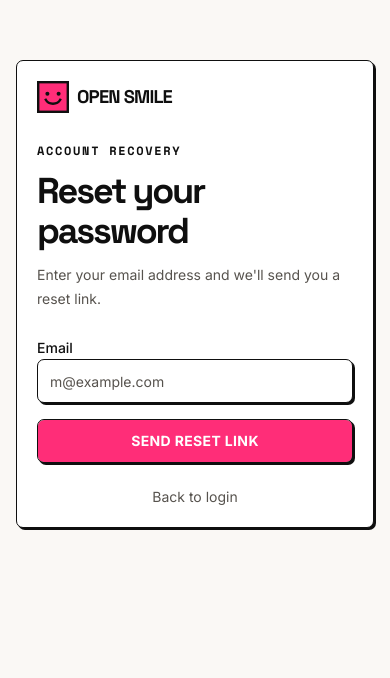
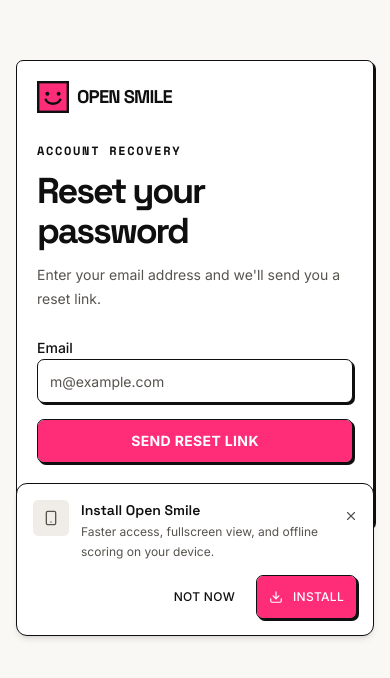
Before and after one commit to ronisarkar-official/open-smile, a Next.js app: page /forgot-password in a window 390 px wide. Shown: the part 128-806 px from the top of the page. Built offline with nearby package versions, Linux system fonts and the light colour scheme.

Commit message:
fix(pwa): improve mobile install prompt display, service worker registration, and step-by-step guide

```diff
--- a/components/dashboard/sidebar.tsx
+++ b/components/dashboard/sidebar.tsx
@@ -396,7 +396,7 @@ export const DashboardSidebar = ({
 				onAvatarChange={setAvatarOverride}
 			/>
 
-			<IosInstallGuide open={showIosGuide} onOpenChange={setShowIosGuide} />
+			<IosInstallGuide open={showIosGuide} onOpenChange={setShowIosGuide} isIOS={isIOS} />
 		</>
 	);
 };
--- a/components/pwa/install-prompt.tsx
+++ b/components/pwa/install-prompt.tsx
@@ -10,9 +10,9 @@ const DISMISS_STORAGE_KEY = 'open-smile-pwa-dismissed';
 const DISMISS_COOLDOWN_DAYS = 7;
 
 export function PwaInstallBanner() {
-	const { isInstallable, isInstalled, isIOS, promptInstall } = usePwa();
+	const { isInstallable, isInstalled, isIOS, isMobile, promptInstall } = usePwa();
 	const [dismissed, setDismissed] = React.useState<boolean>(true);
-	const [showIosGuide, setShowIosGuide] = React.useState<boolean>(false);
+	const [showGuide, setShowGuide] = React.useState<boolean>(false);
 
 	React.useEffect(() => {
 		if (typeof window === 'undefined') return;
@@ -38,22 +38,23 @@ export function PwaInstallBanner() {
 	};
 
 	const handleInstallClick = async () => {
-		if (isIOS) {
-			setShowIosGuide(true);
+		if (isInstallable) {
+			const outcome = await promptInstall();
+			if (outcome === 'accepted') {
+				setDismissed(true);
+			}
 			return;
 		}
 
-		const outcome = await promptInstall();
-		if (outcome === 'accepted') {
-			setDismissed(true);
-		}
+		setShowGuide(true);
 	};
 
-	if (isInstalled || dismissed || (!isInstallable && !isIOS)) {
+	if (isInstalled || dismissed || (!isInstallable && !isMobile && !isIOS)) {
 		return (
 			<IosInstallGuide
-				open={showIosGuide}
-				onOpenChange={setShowIosGuide}
+				open={showGuide}
+				onOpenChange={setShowGuide}
+				isIOS={isIOS}
 			/>
 		);
 	}
@@ -61,7 +62,7 @@ export function PwaInstallBanner() {
 	return (
 		<>
 			<div
-				className="fixed bottom-4 left-4 right-4 z-200 mx-auto max-w-sm animate-in fade-in-0 slide-in-from-bottom-3 duration-300 md:bottom-5 md:right-5 md:left-auto"
+				className="fixed bottom-20 left-4 right-4 z-200 mx-auto max-w-sm animate-in fade-in-0 slide-in-from-bottom-3 duration-300 md:bottom-5 md:right-5 md:left-auto"
 				role="region"
 				aria-label="Install Open Smile App">
 				<div className="relative rounded-xl border border-border bg-card p-4 shadow-md">
@@ -74,7 +75,7 @@ export function PwaInstallBanner() {
 
 					<div className="flex items-start gap-3 pr-5">
 						<div className="flex size-9 shrink-0 items-center justify-center rounded-md bg-muted text-muted-foreground">
-							{isIOS ?
+							{isIOS || isMobile ?
 								<Smartphone className="size-4" />
 							:	<Download className="size-4" />}
 						</div>
@@ -109,8 +110,9 @@ export function PwaInstallBanner() {
 			</div>
 
 			<IosInstallGuide
-				open={showIosGuide}
-				onOpenChange={setShowIosGuide}
+				open={showGuide}
+				onOpenChange={setShowGuide}
+				isIOS={isIOS}
 			/>
 		</>
 	);
--- a/components/pwa/ios-install-guide.tsx
+++ b/components/pwa/ios-install-guide.tsx
@@ -1,7 +1,7 @@
 'use client';
 
 import * as React from 'react';
-import { Share, PlusSquare } from 'lucide-react';
+import { Share, PlusSquare, MoreVertical, Download } from 'lucide-react';
 import {
 	Dialog,
 	DialogContent,
@@ -14,9 +14,10 @@ import { Button } from '@/components/ui/button';
 interface IosInstallGuideProps {
 	open: boolean;
 	onOpenChange: (open: boolean) => void;
+	isIOS?: boolean;
 }
 
-export function IosInstallGuide({ open, onOpenChange }: IosInstallGuideProps) {
+export function IosInstallGuide({ open, onOpenChange, isIOS = true }: IosInstallGuideProps) {
 	return (
 		<Dialog
 			open={open}
@@ -24,15 +25,17 @@ export function IosInstallGuide({ open, onOpenChange }: IosInstallGuideProps) {
 			<DialogContent className="max-w-sm rounded-xl border border-border bg-background p-5 shadow-md">
 				<DialogHeader className="space-y-1">
 					<DialogTitle className="text-base font-semibold text-foreground">
-						Install Open Smile on iOS
+						{isIOS ? 'Install Open Smile on iOS' : 'Install Open Smile'}
 					</DialogTitle>
 					<DialogDescription className="text-xs text-muted-foreground">
-						Add the app to your home screen for quicker access and fullscreen
-						camera use.
+						Add the app to your home screen for faster access, fullscreen view,
+						and on-device camera scoring.
 					</DialogDescription>
 				</DialogHeader>
 
 				<div className="space-y-2.5 pt-1">
+					{isIOS ? (
+						<>
 							<div className="flex items-start gap-2.5 rounded-lg bg-muted/50 p-2.5">
 								<div className="flex size-6 shrink-0 items-center justify-center rounded-full bg-muted text-xs font-semibold text-muted-foreground">
 									1
@@ -40,7 +43,7 @@ export function IosInstallGuide({ open, onOpenChange }: IosInstallGuideProps) {
 								<div className="text-xs text-foreground">
 									<p className="font-medium">Tap the Share icon in Safari</p>
 									<p className="mt-0.5 flex items-center gap-1 text-muted-foreground">
-								Found at the bottom of the screen{' '}
+										Found at the bottom bar{' '}
 										<Share className="inline size-3.5" />
 									</p>
 								</div>
@@ -64,12 +67,52 @@ export function IosInstallGuide({ open, onOpenChange }: IosInstallGuideProps) {
 									3
 								</div>
 								<div className="text-xs text-foreground">
-							<p className="font-medium">Tap &quot;Add&quot; in the top right</p>
+									<p className="font-medium">Tap &quot;Add&quot; in top right</p>
 									<p className="mt-0.5 text-muted-foreground">
 										Open Smile will appear on your home screen.
 									</p>
 								</div>
 							</div>
+						</>
+					) : (
+						<>
+							<div className="flex items-start gap-2.5 rounded-lg bg-muted/50 p-2.5">
+								<div className="flex size-6 shrink-0 items-center justify-center rounded-full bg-muted text-xs font-semibold text-muted-foreground">
+									1
+								</div>
+								<div className="text-xs text-foreground">
+									<p className="font-medium">Tap the browser menu</p>
+									<p className="mt-0.5 flex items-center gap-1 text-muted-foreground">
+										Look for <MoreVertical className="inline size-3.5" /> in the top or bottom corner.
+									</p>
+								</div>
+							</div>
+
+							<div className="flex items-start gap-2.5 rounded-lg bg-muted/50 p-2.5">
+								<div className="flex size-6 shrink-0 items-center justify-center rounded-full bg-muted text-xs font-semibold text-muted-foreground">
+									2
+								</div>
+								<div className="text-xs text-foreground">
+									<p className="font-medium">Select &quot;Install app&quot; or &quot;Add to Home screen&quot;</p>
+									<p className="mt-0.5 flex items-center gap-1 text-muted-foreground">
+										Tap <Download className="inline size-3.5" /> Install app
+									</p>
+								</div>
+							</div>
+
+							<div className="flex items-start gap-2.5 rounded-lg bg-muted/50 p-2.5">
+								<div className="flex size-6 shrink-0 items-center justify-center rounded-full bg-muted text-xs font-semibold text-muted-foreground">
+									3
+								</div>
+								<div className="text-xs text-foreground">
+									<p className="font-medium">Confirm Install</p>
+									<p className="mt-0.5 text-muted-foreground">
+										The app will install directly to your device apps list.
+									</p>
+								</div>
+							</div>
+						</>
+					)}
 				</div>
 
 				<div className="mt-4 flex justify-end">
--- a/hooks/use-pwa.ts
+++ b/hooks/use-pwa.ts
@@ -16,6 +16,7 @@ export interface PwaState {
   isInstalled: boolean;
   isOnline: boolean;
   isIOS: boolean;
+  isMobile: boolean;
   needRefresh: boolean;
   promptInstall: () => Promise<'accepted' | 'dismissed' | null>;
   updateApp: () => void;
@@ -26,6 +27,7 @@ export function usePwa(): PwaState {
   const [isInstalled, setIsInstalled] = React.useState<boolean>(false);
   const [isOnline, setIsOnline] = React.useState<boolean>(true);
   const [isIOS, setIsIOS] = React.useState<boolean>(false);
+  const [isMobile, setIsMobile] = React.useState<boolean>(false);
   const [needRefresh, setNeedRefresh] = React.useState<boolean>(false);
   const [waitingWorker, setWaitingWorker] = React.useState<ServiceWorker | null>(null);
 
@@ -45,8 +47,16 @@ export function usePwa(): PwaState {
     checkStandalone();
 
     const userAgent = window.navigator.userAgent.toLowerCase();
-    const isIosDevice = /iphone|ipad|ipod/.test(userAgent);
+    const isIosDevice =
+      /iphone|ipad|ipod/.test(userAgent) ||
+      (window.navigator.platform === 'MacIntel' && window.navigator.maxTouchPoints > 1);
+    const isMobileDevice =
+      isIosDevice ||
+      /android|webos|blackberry|iemobile|opera mini/i.test(userAgent) ||
+      window.matchMedia('(max-width: 768px)').matches;
+
     setIsIOS(isIosDevice);
+    setIsMobile(isMobileDevice);
 
     const handleBeforeInstallPrompt = (e: Event) => {
       e.preventDefault();
@@ -66,7 +76,7 @@ export function usePwa(): PwaState {
     window.addEventListener('online', handleOnline);
     window.addEventListener('offline', handleOffline);
 
-    if ('serviceWorker' in navigator && process.env.NODE_ENV === 'production') {
+    if ('serviceWorker' in navigator) {
       navigator.serviceWorker
         .register('/sw.js')
         .then((registration) => {
@@ -130,6 +140,7 @@ export function usePwa(): PwaState {
     isInstalled,
     isOnline,
     isIOS,
+    isMobile,
     needRefresh,
     promptInstall,
     updateApp,
```
Lines whose indentation alone changed are shown as unchanged.
